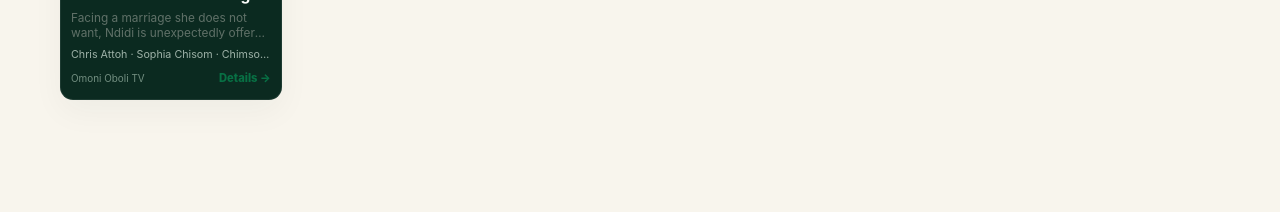
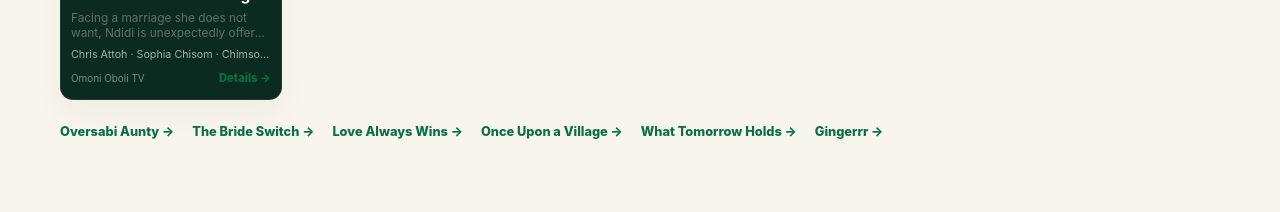
Before and after one commit to eghosa001/nigeria, a Next.js app: page /entertainment in a window 1280 px wide. Shown: the part 1320-1532 px from the top of the page. Built offline with nearby package versions, Linux system fonts and the light colour scheme; no server answers.

Commit message:
Add internal links for GSC movie demand

```diff
--- a/app/entertainment/page.tsx
+++ b/app/entertainment/page.tsx
@@ -20,6 +20,15 @@ const searchMomentumMovieSlugs = [
   "the-man-i-never-knew",
   "sister-agatha",
   "my-housemate",
+];
+
+const popularMovieSearchLinks = [
+  { label: "Oversabi Aunty", href: "/entertainment/movies/oversabi-aunty" },
+  { label: "The Bride Switch", href: "/entertainment/youtube/zKQoArfptqA" },
+  { label: "Love Always Wins", href: "/entertainment/youtube/KWIpR47N9hc" },
+  { label: "Once Upon a Village", href: "/entertainment/youtube/Yu-QxqPDmXM" },
+  { label: "What Tomorrow Holds", href: "/entertainment/youtube/2Ficn2BMlI8" },
+  { label: "Gingerrr", href: "/entertainment/movies/gingerrr" },
 ];
 
 export default function EntertainmentPage() {
@@ -83,6 +92,9 @@ export default function EntertainmentPage() {
               <YouTubeMovieCard movie={movie} priority={index < 3} key={movie.videoId} />
             ))}
           </div>
+          <div className="minimal-inline-links" aria-label="Popular movie guides">
+            {popularMovieSearchLinks.map((item) => <Link href={item.href} key={item.href}>{item.label}</Link>)}
+          </div>
         </div>
       </section>
 
```
